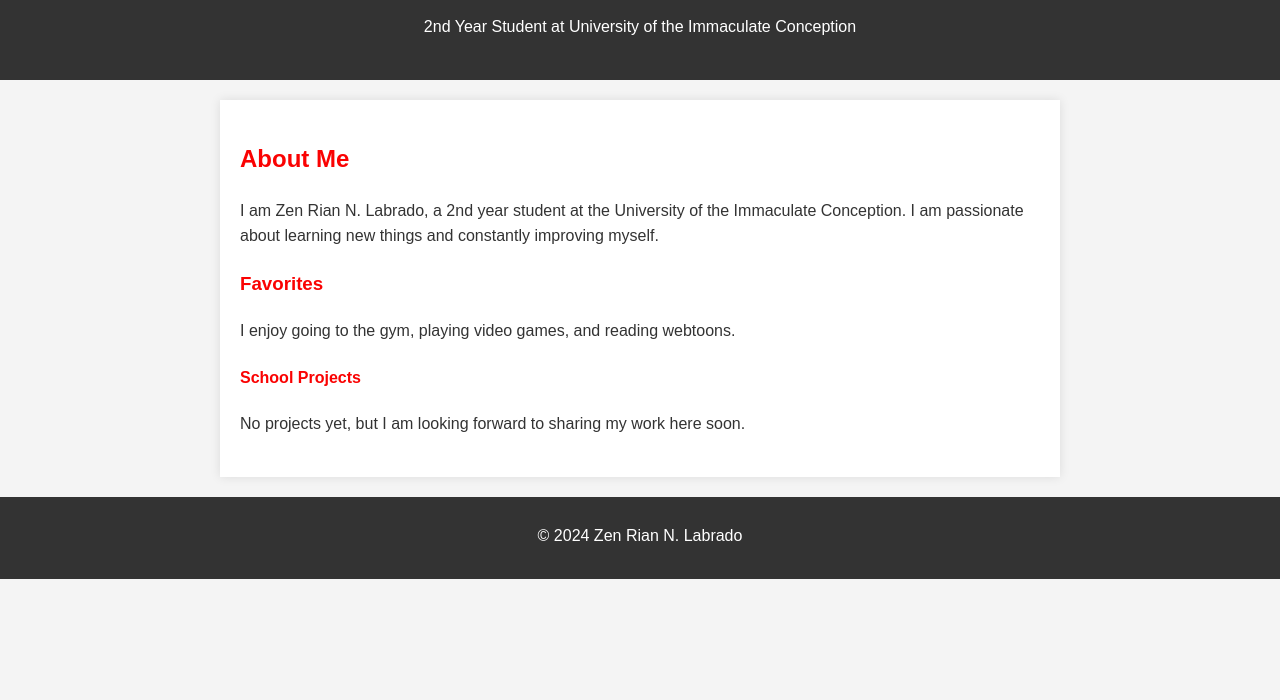
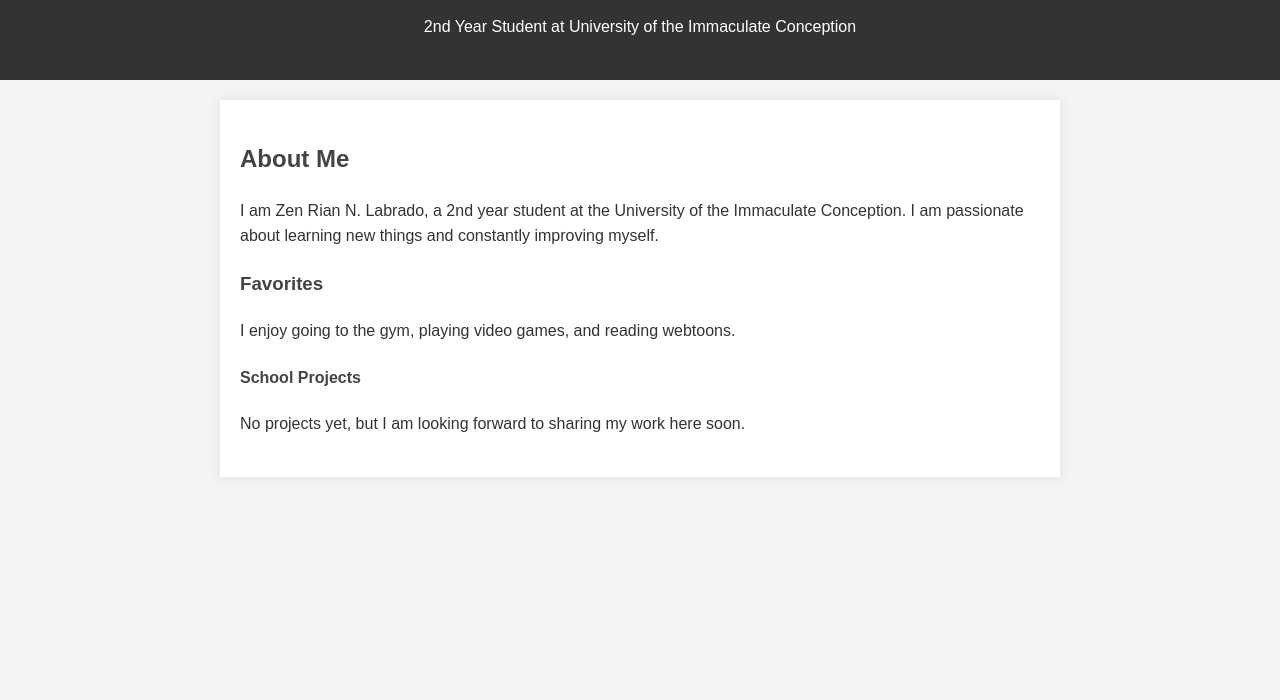
Before and after one commit to Zen0202/Zen0202.github.io, a plain HTML site: page index.html in a window 1280 px wide. Shown: the part 100-800 px from the top of the page. Drawn offline with Linux system fonts and the light colour scheme.

Commit message:
Update index.html

```diff
--- a/index.html
+++ b/index.html
@@ -30,18 +30,11 @@
         }
 
         h1, h2, h3, h4 {
-            color: #fa0202;
+            color: #444;
         }
 
         p {
             margin-bottom: 20px;
-        }
-
-        footer {
-            text-align: center;
-            padding: 10px 0;
-            background: #333;
-            color: #fff;
         }
     </style>
 </head>
@@ -69,9 +62,5 @@
         </section>
     </main>
 
-    <footer>
-        <p>&copy; 2024 Zen Rian N. Labrado</p>
-    </footer>
-
 </body>
 </html>
```
